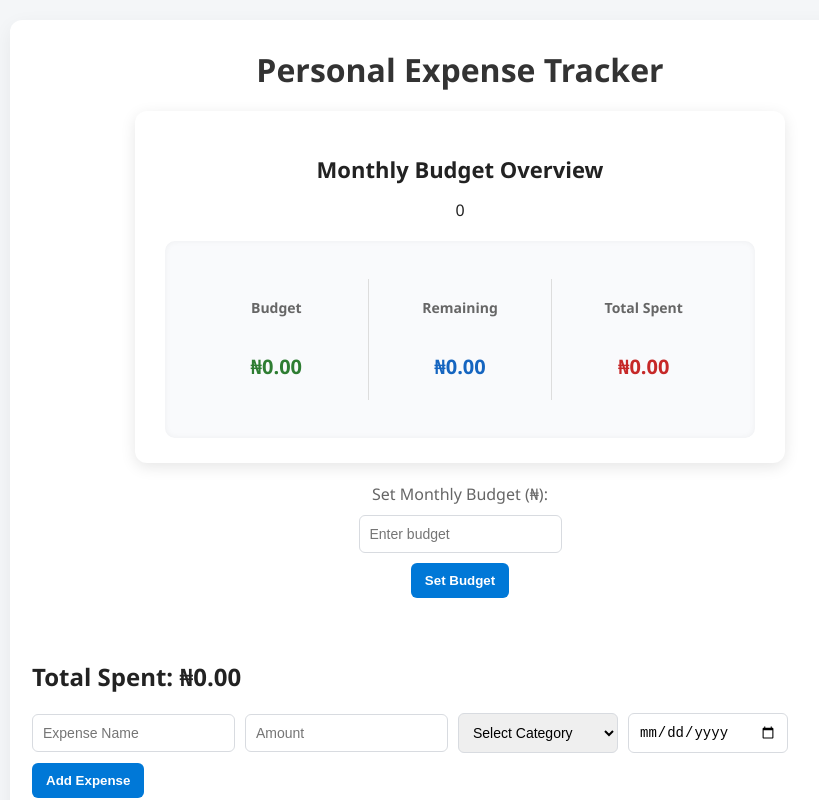
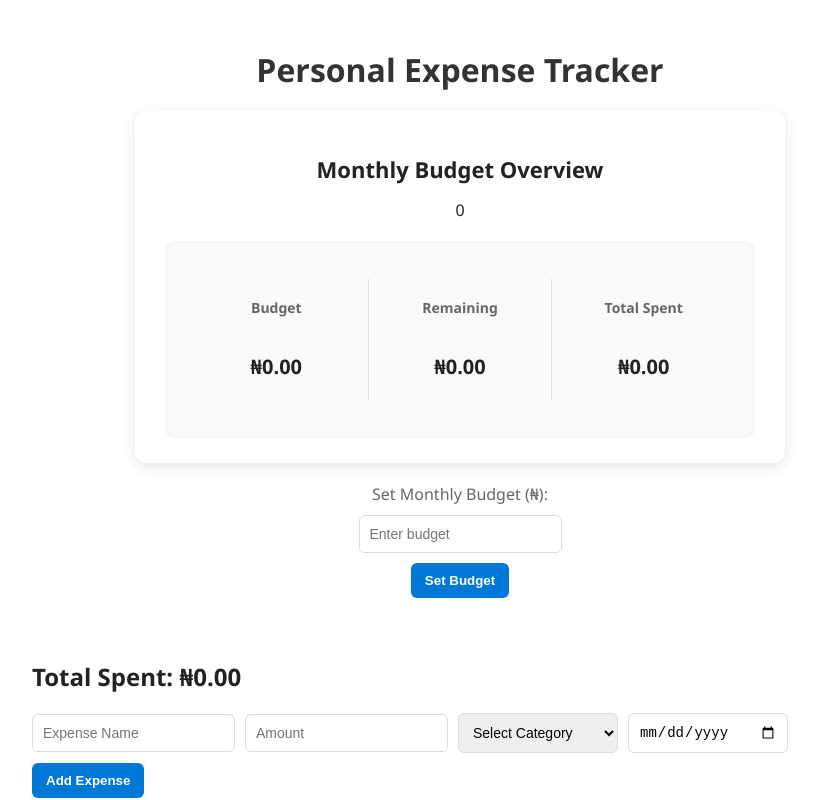
Before and after one commit to AjeeAI/ExpenseTrackerReact, a React (Vite) app: page / in a window 1280 px wide. Shown: the top 800 px of the page, without its empty margins (180-999 px from the left). Built offline with nearby package versions, Linux system fonts and the light colour scheme.

Commit message:
Modified

```diff
--- a/src/components/BudgetDisplay.css
+++ b/src/components/BudgetDisplay.css
@@ -56,13 +56,13 @@
 
 .budget-amount {
   font-size: 20px;
-  color: #2e7d32;
+  /* color: #2e7d32; */
   font-weight: bold;
 }
 
 .spent-amount {
   font-size: 20px;
-  color: #c62828;
+  /* color: #c62828; */
   font-weight: bold;
 }
 
@@ -72,11 +72,11 @@
 }
 
 .remaining-amount.positive {
-  color: #1565c0;
+  /* color: #1565c0; */
 }
 
 .remaining-amount.negative {
-  color: #d32f2f;
+  /* color: #d32f2f; */
 }
 
 .budget-alert {
--- a/src/index.css
+++ b/src/index.css
@@ -1,5 +1,6 @@
 :root{
-  --bg: #f4f6f8;
+  /* --bg: #f4f6f8; */
+  --bg: #ffffff
   --card: #ffffff;
   --accent: #0078d7;
   --accent-dark: #005fa3;
@@ -23,7 +24,7 @@ body {
   background: var(--card);
   padding: 22px;
   border-radius: var(--radius);
-  box-shadow: 0 6px 20px rgba(0,0,0,0.06);
+  /* box-shadow: 0 6px 20px rgba(0,0,0,0.06); */
 }
 
 h1 {
@@ -207,7 +208,7 @@ tbody tr td.category-Other { color: gray; }
   background: #fff;
   padding: 20px;
   border-radius: 12px;
-  box-shadow: 0 0 10px rgba(0,0,0,0.1);
+  /* box-shadow: 0 0 10px rgba(0,0,0,0.1); */
   margin-top: 20px;
 }
 
@@ -225,7 +226,7 @@ tbody tr td.category-Other { color: gray; }
   background: #f9fafc;
   border-radius: 10px;
   padding: 15px;
-  box-shadow: 0 0 5px rgba(0,0,0,0.05);
+  /* box-shadow: 0 0 5px rgba(0,0,0,0.05); */
 }
 
 .category-breakdown {
@@ -258,7 +259,7 @@ tbody tr td.category-Other { color: gray; }
   background: #fff;
   padding: 20px;
   border-radius: 12px;
-  box-shadow: 0 0 10px rgba(0,0,0,0.1);
+  /* box-shadow: 0 0 10px rgba(0,0,0,0.1); */
   margin-top: 20px;
 }
 
```
